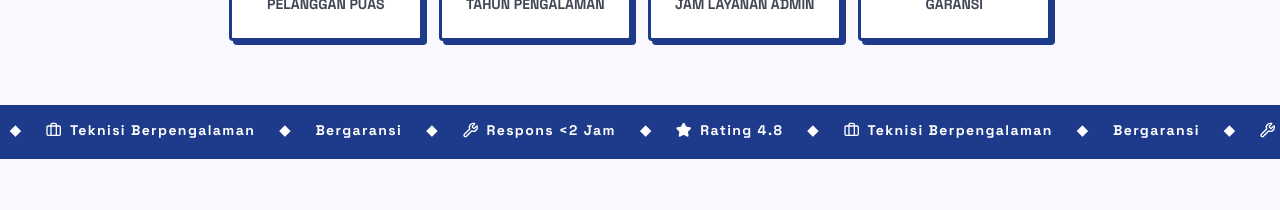
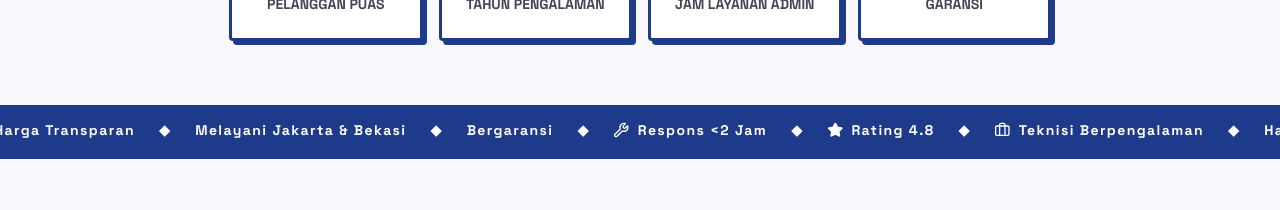
Before and after one commit to AlBasyaar/CV-Zen-Cool, a Next.js app: page / in a window 1280 px wide. Shown: the part 860-1070 px from the top of the page. Built offline with nearby package versions, Linux system fonts and the light colour scheme.

Commit message:
Add additional service details to Ticker component for improved information display

```diff
--- a/app/components/Ticker.tsx
+++ b/app/components/Ticker.tsx
@@ -24,6 +24,10 @@ export function Ticker() {
             <span className="mx-6">◆</span>
             <Briefcase className="w-4 h-4 mr-2" />
             <span>Teknisi Berpengalaman</span>
+            <span className="mx-6">◆</span>
+            <span>Harga Transparan</span>
+            <span className="mx-6">◆</span>
+            <span>Melayani Jakarta &amp; Bekasi</span>
           </div>
         ))}
       </motion.div>
```
